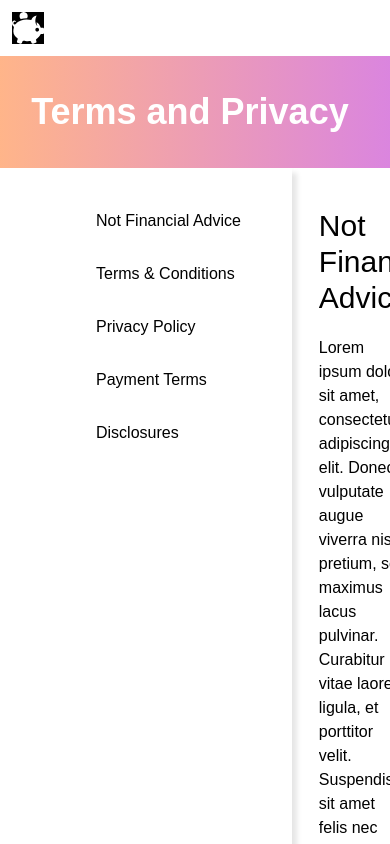
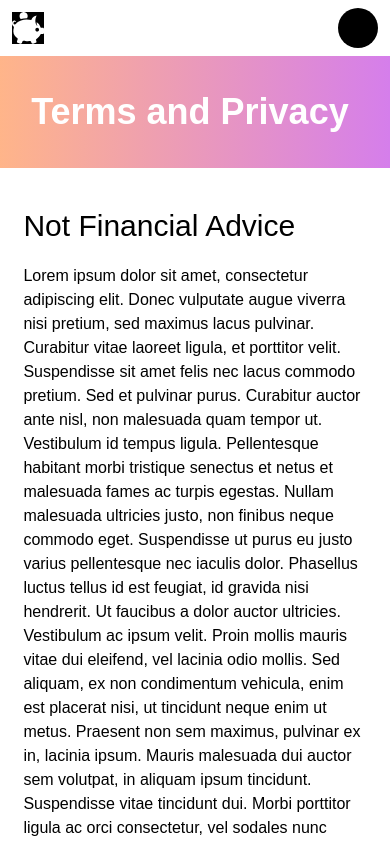
Before and after one commit to jonkarrer/market_maker, a Next.js app: page /support/terms in a window 390 px wide. Built offline with nearby package versions, Linux system fonts and the light colour scheme.

Commit message:
terms page

```diff
--- a/pages/support/terms.tsx
+++ b/pages/support/terms.tsx
@@ -13,8 +13,8 @@
         <h1 className="mx-std text-4xl sm:text-6xl">Terms and Privacy</h1>
       </div>
       <div id="page-container" className="flex h-auto">
-        <div className="shadow-term-panel pr-5">
-          <ul className="w-44 ml-24 mt-10 space-y-7">
+        <div className="shadow-term-panel pr-5 hidden sm:block">
+          <ul className=" sm:w-32 sm:ml-20 sm:text-sm md:w-40 md:ml-24 md:text-base lg:w-44 lg:text-lg mt-10 space-y-7">
             <li>
               <a href="#finance" className="font-normal">
                 Not Financial Advice
@@ -46,7 +46,7 @@
           <h2 id="finance" className="text-3xl mb-5">
             Not Financial Advice
           </h2>
-          <p className="font-normal mr-10">
+          <p className="font-normal mr-6%">
             Lorem ipsum dolor sit amet, consectetur adipiscing elit. Donec
             vulputate augue viverra nisi pretium, sed maximus lacus pulvinar.
             Curabitur vitae laoreet ligula, et porttitor velit. Suspendisse sit
@@ -84,7 +84,7 @@
           <h2 id="terms" className="text-3xl mt-8% mb-5">
             Terms and Conditions
           </h2>
-          <p className="font-normal mr-10">
+          <p className="font-normal mr-6%">
             Lorem ipsum dolor sit amet, consectetur adipiscing elit. Donec
             vulputate augue viverra nisi pretium, sed maximus lacus pulvinar.
             Curabitur vitae laoreet ligula, et porttitor velit. Suspendisse sit
@@ -122,7 +122,7 @@
           <h2 id="privacy" className="text-3xl mt-8% mb-5">
             Privacy Policy
           </h2>
-          <p className="font-normal mr-10">
+          <p className="font-normal mr-6%">
             Lorem ipsum dolor sit amet, consectetur adipiscing elit. Donec
             vulputate augue viverra nisi pretium, sed maximus lacus pulvinar.
             Curabitur vitae laoreet ligula, et porttitor velit. Suspendisse sit
@@ -160,7 +160,7 @@
           <h2 id="payment" className="text-3xl mt-8% mb-5">
             Payment Terms
           </h2>
-          <p className="font-normal mr-10">
+          <p className="font-normal mr-6%">
             Lorem ipsum dolor sit amet, consectetur adipiscing elit. Donec
             vulputate augue viverra nisi pretium, sed maximus lacus pulvinar.
             Curabitur vitae laoreet ligula, et porttitor velit. Suspendisse sit
@@ -198,7 +198,7 @@
           <h2 id="disclosures" className="text-3xl mt-8% mb-5">
             Disclosures
           </h2>
-          <p className="font-normal mr-10">
+          <p className="font-normal mr-6%">
             Lorem ipsum dolor sit amet, consectetur adipiscing elit. Donec
             vulputate augue viverra nisi pretium, sed maximus lacus pulvinar.
             Curabitur vitae laoreet ligula, et porttitor velit. Suspendisse sit
```
